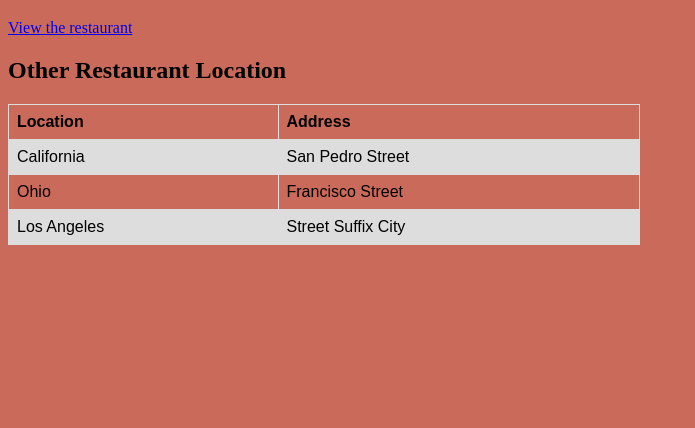
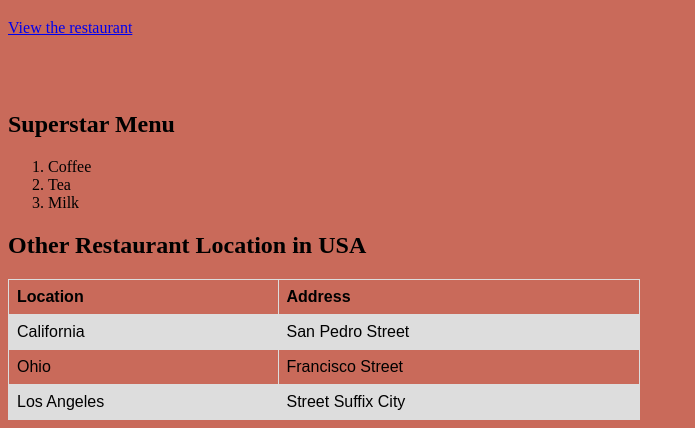
Before and after one commit to andhikark/andhika_CSC105, a plain HTML site: page index.html in a window 1280 px wide. Shown: the part 383-811 px from the top of the page, without its empty margins (0-695 px from the left). Drawn offline with Linux system fonts and the light colour scheme.

Commit message:
second commit

```diff
--- a/index.html
+++ b/index.html
@@ -3,9 +3,20 @@
 <body style = "background-color:rgb(201, 106, 90);">
 
     <h1> Mario's Restaurant</h1>
-    <img src="https://images.nintendolife.com/02f340f1447d8/of-course-this-isnt-the-first-time-weve-seen-mario-enjoying-pasta.900x.jpg" alt="Mario" width = "500" height = "300">
-    <br> </br>
-    <a href = "https://www.mariosrestaurant.com.au/">View the restaurant</a>
+      <img src="https://images.nintendolife.com/02f340f1447d8/of-course-this-isnt-the-first-time-weve-seen-mario-enjoying-pasta.900x.jpg" alt="Mario" width = "500" height = "300">
+        <br> </br>
+          <a href = "https://www.mariosrestaurant.com.au/">View the restaurant</a>
+        <br> </br>
+        <br> </br>
+
+    <h2> Superstar Menu</h2>
+        <ol>
+          <li>Coffee</li>
+          <li>Tea</li>
+          <li>Milk</li>
+        </ol>
+
+
 
     <style>
         table {
@@ -27,7 +38,7 @@
         </head>
         <body>
 
-        <h2>Other Restaurant Location</h2>
+        <h2>Other Restaurant Location in USA</h2>
 
         <table>
           <tr>
```
